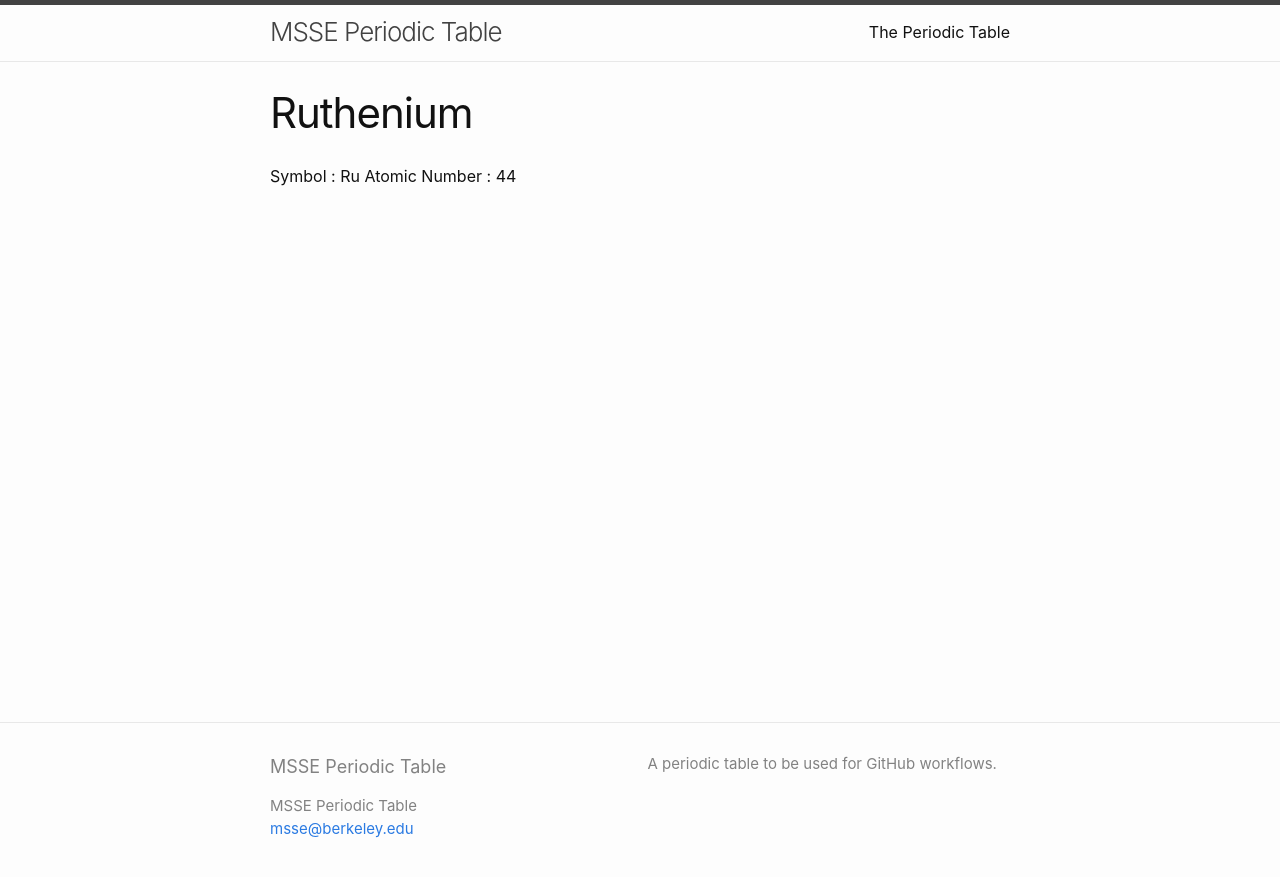
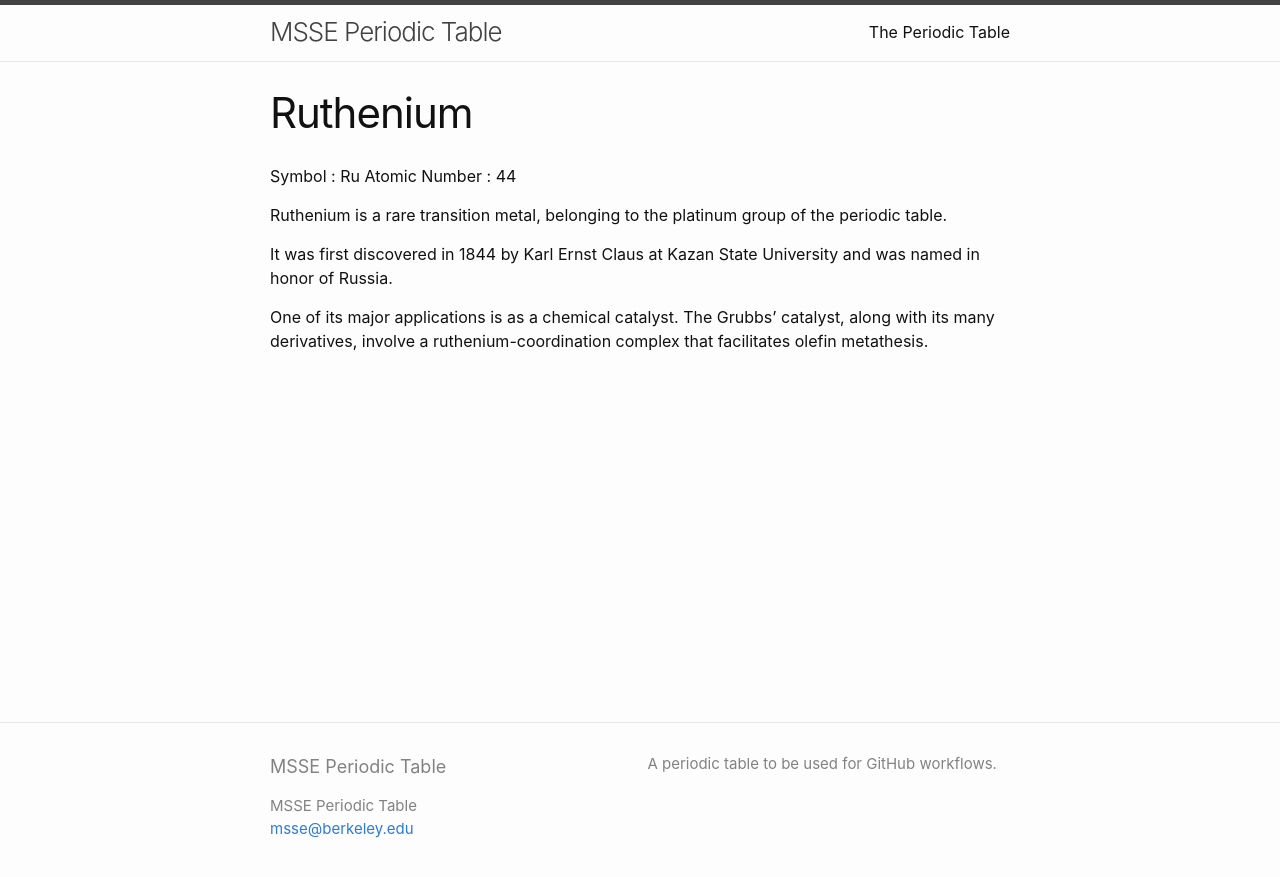
Before and after one commit to msse-chem-280-2023/periodic-table, a Jekyll site: the page built from elements/Ruthenium.md, in a window 1280 px wide. Shown: the top 877 px of the page. Built offline with Jekyll 4.4.1, drawn with Linux system fonts in a browser that asks for light colours.

Commit message:
update Ruthenium page

```diff
--- a/elements/Ruthenium.md
+++ b/elements/Ruthenium.md
@@ -5,3 +5,9 @@ title: Ruthenium
 
 Symbol : Ru
 Atomic Number : 44
+
+Ruthenium is a rare transition metal, belonging to the platinum group of the periodic table.
+
+It was first discovered in 1844 by Karl Ernst Claus at Kazan State University and was named in honor of Russia.
+
+One of its major applications is as a chemical catalyst. The Grubbs' catalyst, along with its many derivatives, involve a ruthenium-coordination complex that facilitates olefin metathesis.
```
